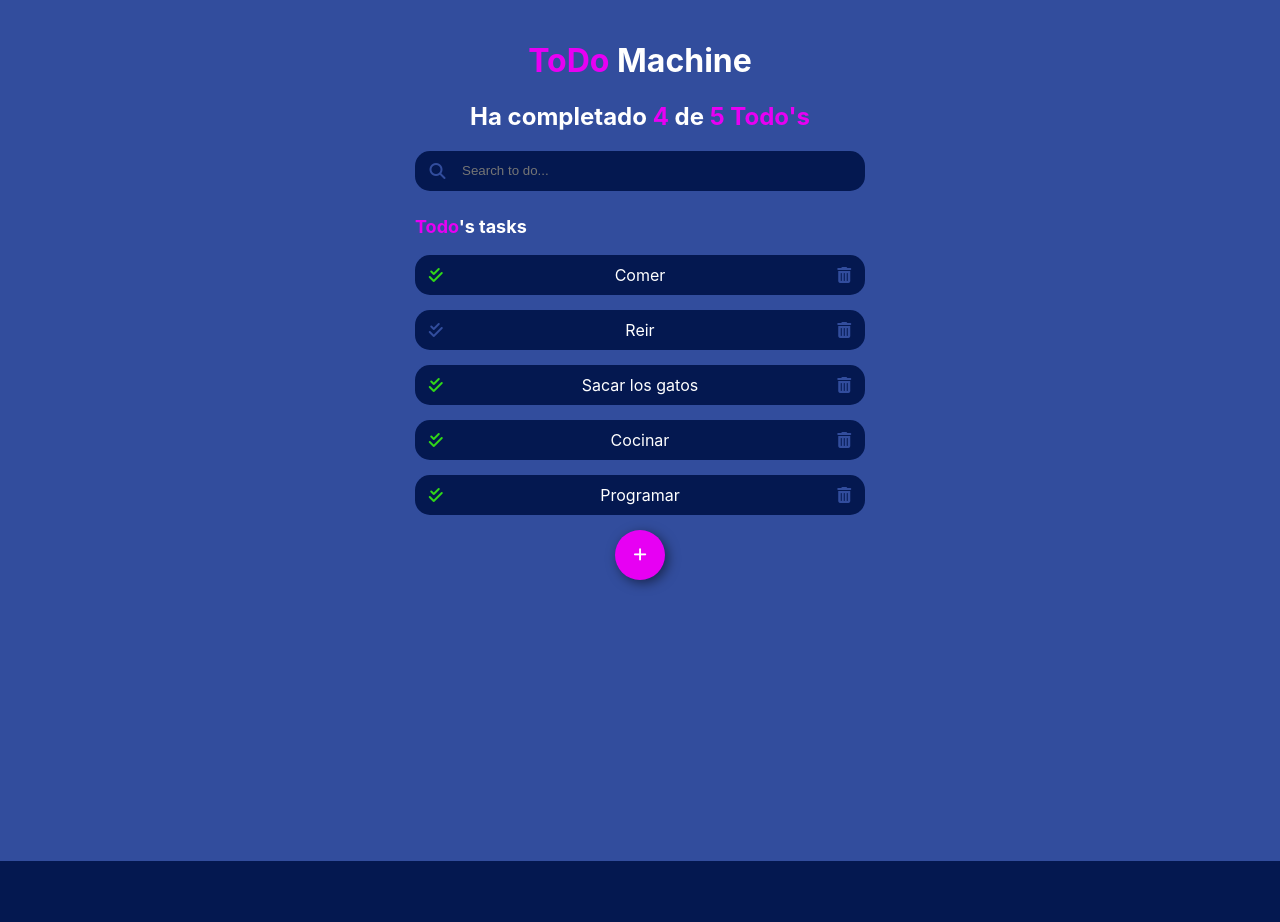
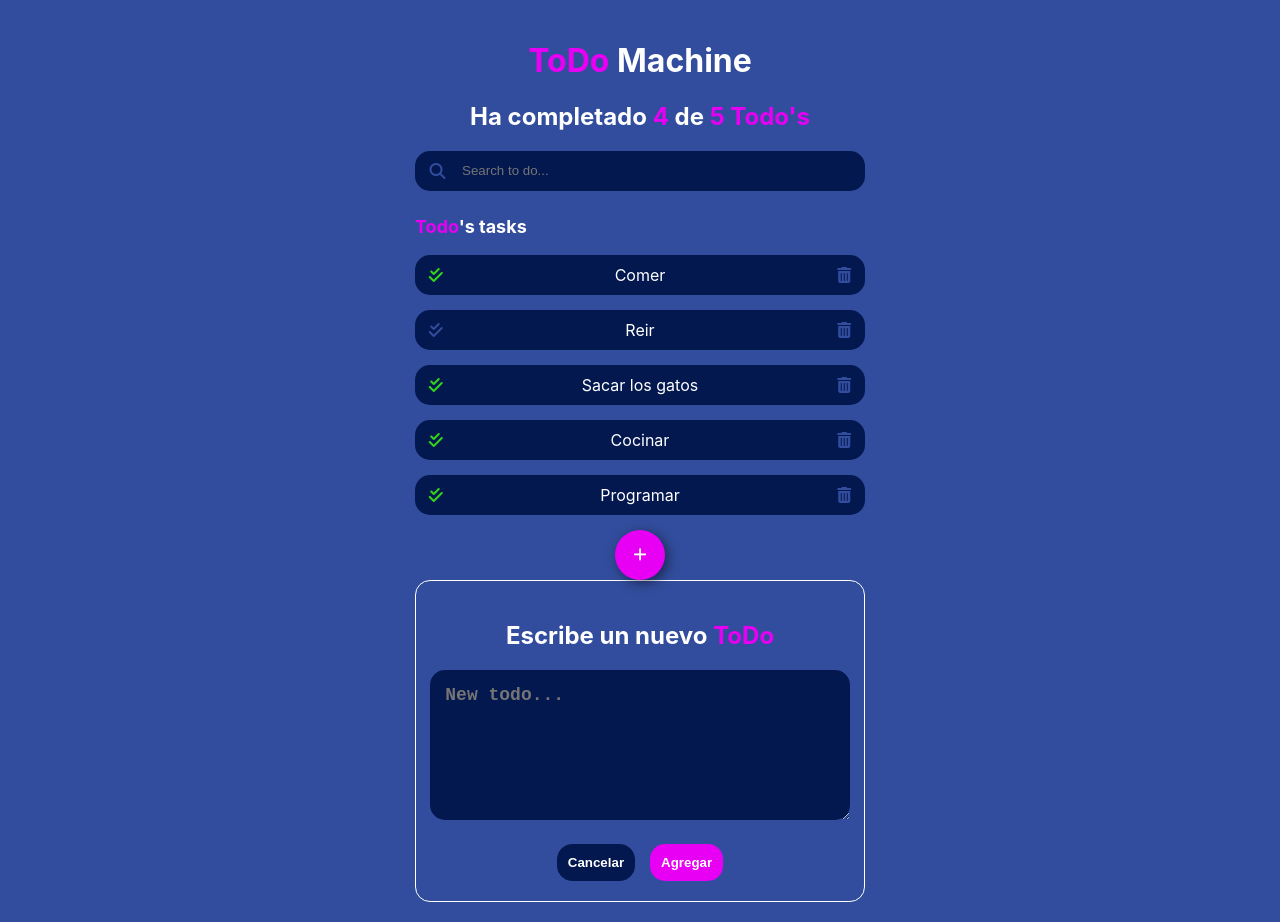
Before and after one commit to joseluis1061/todomachine, a React (Create React App) app: page / in a window 1280 px wide. Before the commit the page ends 861 px from the top, so only its background shows below. Built offline with nearby package versions, Linux system fonts and the light colour scheme.

Commit message:
Se elimino el error de titulos del search. Ya esta la funcionalidad de agregar una nueva tarea. Se debe crear la logica y estilos para que sea un modal agregar tareas

```diff
--- a/src/App.js
+++ b/src/App.js
@@ -6,24 +6,23 @@ import BtnNewTodo from './components/BtnNewTodo';
 import NewToDo from './components/NewToDo';
 
 import useInitialState from './hooks/useInitState';
-
-import { useState } from 'react';
 import './styles//App.css';
 
 function App() {
   const [
     todoListTask,
     todoTask,
-    setTodoTask,
     searchTask,
     setSearchTask,
     setCompletedTodo,
-    setDeledTodo] = useInitialState();
+    setDeledTodo,
+    setAddTodo] = useInitialState();
   return (
     <div className="App">
       <Layout>
         <Header todoListTask = {todoListTask}/>
         <Search
+          searchTask = {searchTask}
           setSearchTask = {setSearchTask}
         />
         <TodoList
@@ -32,7 +31,7 @@ function App() {
           setDeledTodo = { setDeledTodo }
         />
         <BtnNewTodo/>
-        {/* <NewToDo/> */}
+         <NewToDo setAddTodo = {setAddTodo}/>
       </Layout>
     </div>
   );
--- a/src/components/Header.jsx
+++ b/src/components/Header.jsx
@@ -3,7 +3,7 @@ import { useState, useEffect } from 'react';
 import '../styles/Header.css';
 
 const Header = ({ todoListTask }) => {
-  const [complete, setComplete] = useState(null);
+  const [complete, setComplete] = useState(0);
   useEffect(()=>{
     let total = todoListTask.reduce((total, current)=> {
       if (current.complete) {
@@ -17,7 +17,12 @@ const Header = ({ todoListTask }) => {
   return (
     <header className='header'>
       <h1 className='title'> <span className='purple'>ToDo</span>  Machine</h1>
-      <h2 className='task_complete'>Ha completado <span className='purple'>{complete}</span> de <span className='purple'>{todoListTask.length} Todo's</span></h2>
+      {(Object.keys(todoListTask).length > 0)?
+        <h2 className='task_complete'>Ha completado <span className='purple'>{complete}</span> de <span className='purple'>{todoListTask.length} Todo's</span></h2>
+        :
+        <h2 className='task_complete'>No tienes <span className='purple'>Todo's</span> agregados. <span className='purple'>Crea</span> uno nuevo</h2>
+
+      }
     </header>
   )
 }
--- a/src/components/NewToDo.jsx
+++ b/src/components/NewToDo.jsx
@@ -1,21 +1,69 @@
 import React from 'react';
+import { useState } from 'react';
 import '../styles/NewToDo.css';
 
-const NewToDo = () => {
+const NewToDo = ({ setAddTodo }) => {
+  const [texto, setTexto] = useState('')
+
+  //Random id
+  const idGenerator = () => {
+    const data = Date.now().toString(36);
+    const random = Math.random().toString(36).substring(2);
+    return data+random;
+  }
+  //Add New Todo
+  const handleAddTodo = (e) => {
+    e.preventDefault();
+    if(Object.keys(texto).length > 0){
+      //{task:'Comer', complete:true, id : 0},
+      console.log('Agregar')
+      const newTodo = {
+        task: texto,
+        complete:false,
+        id : idGenerator()
+      }
+      setAddTodo(newTodo)
+      setTexto('');
+    }else{
+      console.log('Agrega un texto a tu tarea');
+    }
+  }
+  //Cancel Add Todo
+  const handelCancelAddTodo = (e) => {
+    e.preventDefault();
+    setTexto('');
+    console.log('Cerrar ventana')
+  }
+
+
   return (
-    <section className='new_todo'>
+    <form className='new_todo'>
       <h2>Escribe un nuevo <span className="purple">ToDo</span></h2>
-      <textarea type='text-area' placeholder='New todo...'>
+
+      <textarea
+        onChange={(e)=>setTexto(e.target.value)}
+        value = { texto }
+        type ='text-area'
+        spellCheck = 'true'
+        placeholder = 'New todo...'
+      >
       </textarea>
+
       <div className="btn_container">
-        <button className='btn_new btn_cancel'>
+        <button
+          onClick={handelCancelAddTodo}
+          className='btn_new btn_cancel'>
           Cancelar
         </button>
-        <button className='btn_new btn_add'>
+
+        <button
+          className='btn_new btn_add'
+          onClick={handleAddTodo}
+        >
           Agregar
         </button>
       </div>
-    </section>
+    </form>
   )
 }
 
--- a/src/components/Search.jsx
+++ b/src/components/Search.jsx
@@ -1,6 +1,6 @@
 import '../styles/Search.css';
 
-const Search = ({setSearchTask}) => {
+const Search = ({searchTask, setSearchTask}) => {
   const handleSearch = (e)=>{
     const data = e.target.value;
     setSearchTask(data);
@@ -14,6 +14,7 @@ const Search = ({setSearchTask}) => {
         type="text"
         placeholder='Search to do...'
         className='search_input'
+        value = {searchTask}
         onChange={handleSearch}
       />
       </div>
--- a/src/hooks/useInitState.js
+++ b/src/hooks/useInitState.js
@@ -15,7 +15,7 @@ const useInitState = () => {
   const [searchTask, setSearchTask] = useState('');
   const [completedTodo, setCompletedTodo] = useState({});
   const [deledTodo, setDeledTodo] = useState({});
-
+  const [addTodo, setAddTodo] = useState({});
   //Buscar una tarea
   useEffect(()=> {
     if(Object.keys(searchTask).length>0){
@@ -40,6 +40,7 @@ const useInitState = () => {
       )
       setTodoListTask(filter)
       setTodoTask(todoListTask)
+      setSearchTask('')
     }
   }, [completedTodo])
 
@@ -52,18 +53,33 @@ const useInitState = () => {
       )
       setTodoListTask(filterDelete)
       setTodoTask(filterDelete)
+      setSearchTask('')
     }
   }, [deledTodo])
+
+  //Add ToDo
+  useEffect(()=>{
+    if(Object.keys(addTodo).length>0){
+
+      let newTodoList = todoListTask;
+      newTodoList.push(addTodo);
+      setTodoListTask(newTodoList);
+      setTodoTask(todoListTask);
+
+      setSearchTask('');
+      setAddTodo({});
+    }
+  }, [addTodo])
 
 
   return [
     todoListTask,
     todoTask,
-    setTodoTask,
     searchTask,
     setSearchTask,
     setCompletedTodo,
-    setDeledTodo
+    setDeledTodo,
+    setAddTodo
   ]
 }
 
--- a/src/styles/NewToDo.css
+++ b/src/styles/NewToDo.css
@@ -15,6 +15,9 @@
   border: none;
   border-radius: 15px;
   background-color: var(--blue-dark);
+  color: var(--white);
+  font-size: 1.8rem;
+  font-weight: bold;
 }
 .btn_container{
   width: 100%;
@@ -32,13 +35,13 @@
   background-color: transparent;
 }
 .btn_cancel{
-  border: 1px solid var(--white);
+  border: 1px solid var(--blue-dark);
   background-color: var(--blue-dark);
   color: white;
   font-weight: bold;
 }
 .btn_add{
-  border: 1px solid var(--white);
+  border: 1px solid transparent;
   background-color: var(--purple);
   color: white;
   font-weight: bold;
```
Lines whose indentation alone changed are shown as unchanged.
